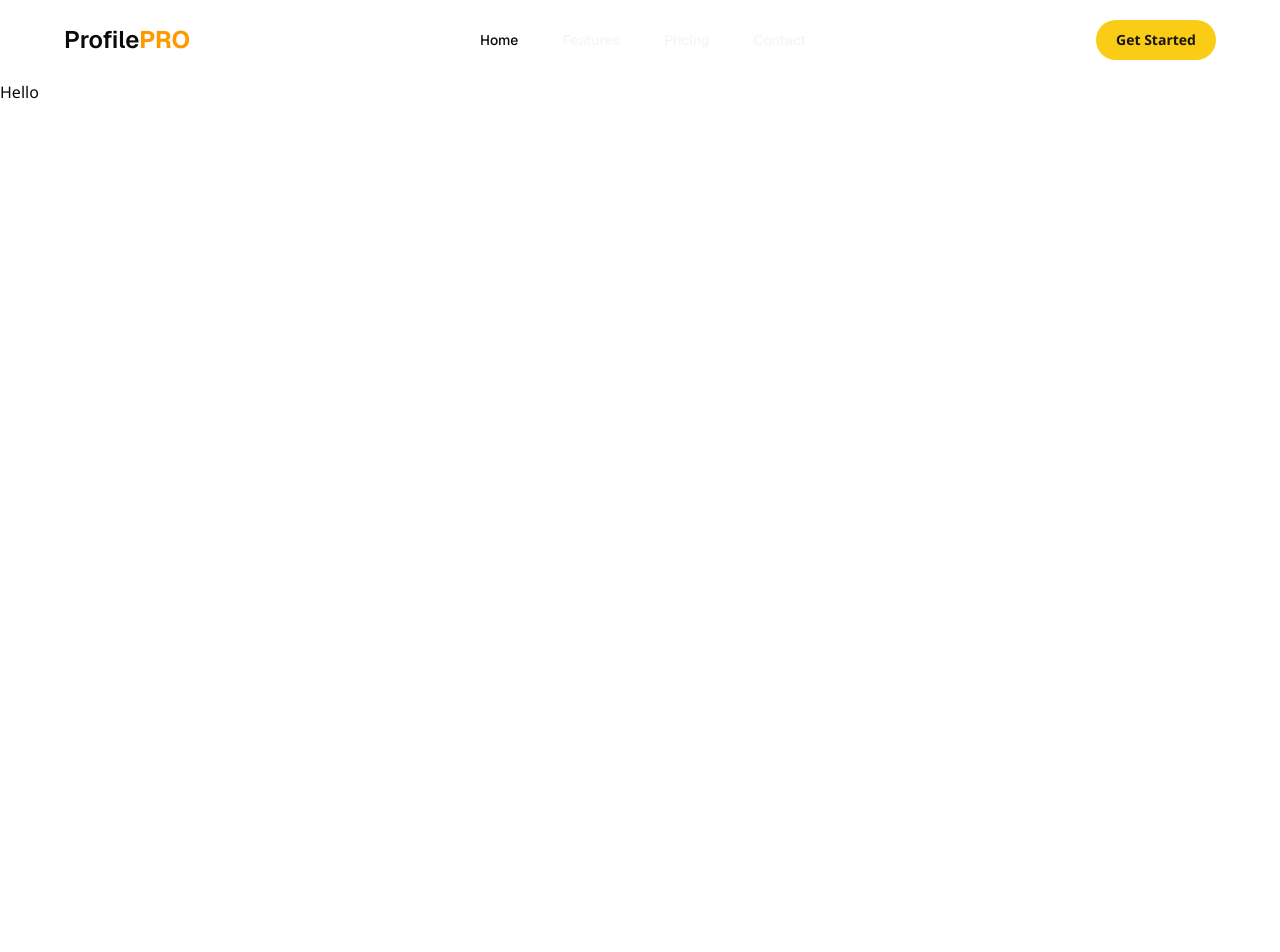
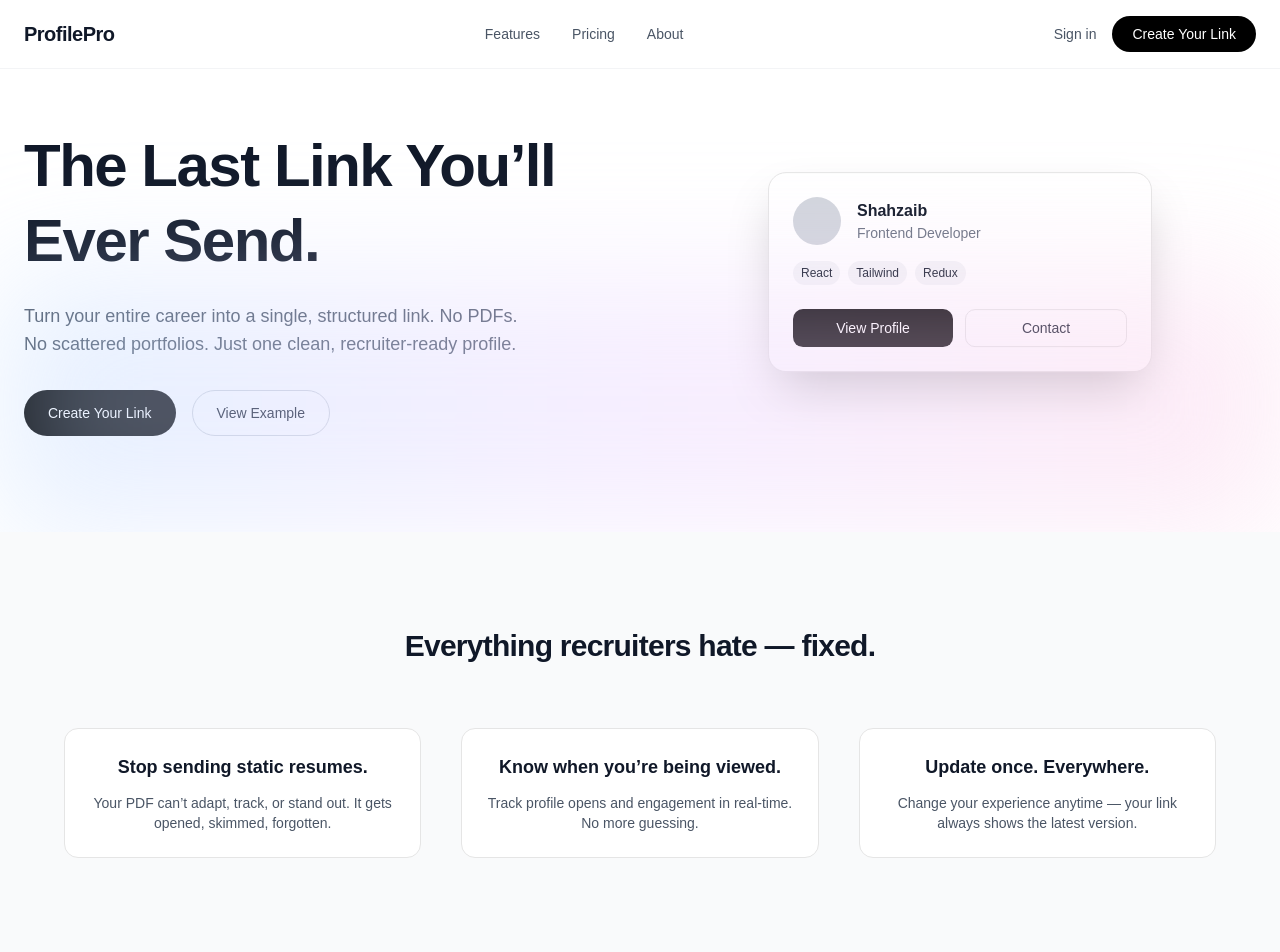
Before and after one commit to Shahzaib-010/profilePro, a React (Vite) app: page / in a window 1280 px wide. Shown: the top 952 px of the page. Before the commit the page ends 800 px from the top, so only its background shows below. Built offline with nearby package versions, Linux system fonts and the light colour scheme.

Commit message:
fix: vercel routing issue

```diff
--- a/src/context/AuthContext.jsx
+++ b/src/context/AuthContext.jsx
@@ -54,6 +54,8 @@ export function AuthProvider({ children }) {
     isLoggedIn: !!token,
   }), [user, token]);
 
+  console.log(login, user)
+
   return (
     <AuthContext.Provider value={value}>
       {children}
--- a/src/pages/landing/LandingPage.jsx
+++ b/src/pages/landing/LandingPage.jsx
@@ -1,14 +1,212 @@
-import { Link } from 'react-router-dom'
-import Navbar from '../../components/sections/Navbar'
+import React from "react";
+import { motion } from "framer-motion";
 
+const LandingPage = () => {
+  return (
+    <div className="bg-white text-gray-900 font-sans">
+      {/* NAVBAR */}
+      <header className="fixed top-0 w-full z-50 backdrop-blur-md bg-white/70 border-b border-gray-100">
+        <div className="max-w-7xl mx-auto flex items-center justify-between px-6 py-4">
+          <h1 className="text-xl font-bold tracking-tight">ProfilePro</h1>
 
-function LandingPage() {
-  return (
-    <>
-    <Navbar/>
-    <h1>Hello</h1>
-    </>
-  )
-}
+          <nav className="hidden md:flex gap-8 text-sm text-gray-600">
+            <a href="#">Features</a>
+            <a href="#">Pricing</a>
+            <a href="#">About</a>
+          </nav>
 
-export default LandingPage
+          <div className="flex items-center gap-4">
+            <button className="text-sm text-gray-600 hidden md:block">
+              Sign in
+            </button>
+            <button className="bg-black text-white px-5 py-2 rounded-full text-sm font-medium hover:scale-105 transition">
+              Create Your Link
+            </button>
+          </div>
+        </div>
+      </header>
+
+      {/* HERO */}
+      <section className="pt-32 pb-24 px-6 relative overflow-hidden">
+        <div className="max-w-7xl mx-auto grid md:grid-cols-2 gap-12 items-center">
+          {/* TEXT */}
+          <div>
+            <motion.h1
+              initial={{ opacity: 0, y: 30 }}
+              animate={{ opacity: 1, y: 0 }}
+              transition={{ duration: 0.6 }}
+              className="text-5xl md:text-6xl font-bold tracking-tight leading-tight"
+            >
+              The Last Link You’ll Ever Send.
+            </motion.h1>
+
+            <motion.p
+              initial={{ opacity: 0, y: 30 }}
+              animate={{ opacity: 1, y: 0 }}
+              transition={{ delay: 0.2 }}
+              className="mt-6 text-lg text-gray-600 max-w-lg"
+            >
+              Turn your entire career into a single, structured link. No PDFs.
+              No scattered portfolios. Just one clean, recruiter-ready profile.
+            </motion.p>
+
+            <div className="mt-8 flex gap-4">
+              <button className="bg-black text-white px-6 py-3 rounded-full text-sm font-medium hover:scale-105 transition">
+                Create Your Link
+              </button>
+              <button className="px-6 py-3 rounded-full text-sm border border-gray-300 hover:bg-gray-100 transition">
+                View Example
+              </button>
+            </div>
+          </div>
+
+          {/* FLOATING CARD */}
+          <motion.div
+            initial={{ opacity: 0, y: 40 }}
+            animate={{ opacity: 1, y: 0 }}
+            transition={{ delay: 0.3 }}
+            className="relative"
+          >
+            <motion.div
+              animate={{ y: [0, -10, 0] }}
+              transition={{ repeat: Infinity, duration: 4 }}
+              className="bg-white shadow-2xl rounded-2xl p-6 w-full max-w-sm mx-auto border"
+            >
+              <div className="flex items-center gap-4">
+                <div className="w-12 h-12 rounded-full bg-gray-300" />
+                <div>
+                  <h3 className="font-semibold">Shahzaib</h3>
+                  <p className="text-sm text-gray-500">
+                    Frontend Developer
+                  </p>
+                </div>
+              </div>
+
+              <div className="mt-4 flex flex-wrap gap-2">
+                {["React", "Tailwind", "Redux"].map((skill) => (
+                  <span
+                    key={skill}
+                    className="text-xs bg-gray-100 px-2 py-1 rounded-full"
+                  >
+                    {skill}
+                  </span>
+                ))}
+              </div>
+
+              <div className="mt-6 flex gap-3">
+                <button className="flex-1 bg-black text-white text-sm py-2 rounded-lg">
+                  View Profile
+                </button>
+                <button className="flex-1 border text-sm py-2 rounded-lg">
+                  Contact
+                </button>
+              </div>
+            </motion.div>
+          </motion.div>
+        </div>
+
+        {/* GRADIENT */}
+        <div className="absolute bottom-0 left-0 w-full h-64 bg-gradient-to-r from-blue-200 via-purple-200 to-pink-200 blur-3xl opacity-40" />
+      </section>
+
+      {/* PROBLEM SECTION */}
+      <section className="py-24 px-6 bg-gray-50">
+        <div className="max-w-6xl mx-auto text-center">
+          <h2 className="text-3xl font-bold tracking-tight">
+            Everything recruiters hate — fixed.
+          </h2>
+
+          <div className="mt-16 grid md:grid-cols-3 gap-10">
+            {[
+              {
+                title: "Stop sending static resumes.",
+                desc: "Your PDF can’t adapt, track, or stand out. It gets opened, skimmed, forgotten.",
+              },
+              {
+                title: "Know when you’re being viewed.",
+                desc: "Track profile opens and engagement in real-time. No more guessing.",
+              },
+              {
+                title: "Update once. Everywhere.",
+                desc: "Change your experience anytime — your link always shows the latest version.",
+              },
+            ].map((item, i) => (
+              <div
+                key={i}
+                className="p-6 bg-white rounded-xl border hover:-translate-y-2 transition"
+              >
+                <h3 className="font-semibold text-lg">{item.title}</h3>
+                <p className="mt-3 text-gray-600 text-sm">{item.desc}</p>
+              </div>
+            ))}
+          </div>
+        </div>
+      </section>
+
+      {/* HOW IT WORKS */}
+      <section className="py-24 px-6">
+        <div className="max-w-5xl mx-auto text-center">
+          <h2 className="text-3xl font-bold">
+            From scattered links to one clean identity.
+          </h2>
+
+          <div className="mt-16 grid md:grid-cols-3 gap-8 text-left">
+            {[
+              "Build your profile",
+              "Get your Career Link",
+              "Send it anywhere",
+            ].map((step, i) => (
+              <div key={i}>
+                <span className="text-sm text-gray-400">0{i + 1}</span>
+                <h3 className="mt-2 font-semibold">{step}</h3>
+              </div>
+            ))}
+          </div>
+        </div>
+      </section>
+
+      {/* TRUST */}
+      <section className="py-16 px-6 bg-gray-50 text-center">
+        <p className="text-sm text-gray-500 mb-6">
+          Used by candidates hired at
+        </p>
+        <div className="flex justify-center gap-10 opacity-50 text-sm">
+          <span>Stripe</span>
+          <span>Notion</span>
+          <span>Vercel</span>
+          <span>Shopify</span>
+          <span>Linear</span>
+        </div>
+      </section>
+
+      {/* FINAL CTA */}
+      <section className="py-24 px-6 text-center bg-black text-white">
+        <h2 className="text-4xl font-bold">
+          One link. That’s all they need.
+        </h2>
+        <p className="mt-4 text-gray-300">
+          Make your first impression structured, modern, and impossible to ignore.
+        </p>
+
+        <button className="mt-8 bg-white text-black px-6 py-3 rounded-full font-medium hover:scale-105 transition">
+          Create Your Link
+        </button>
+      </section>
+
+      {/* FOOTER */}
+      <footer className="py-10 px-6 border-t text-sm text-gray-500">
+        <div className="max-w-7xl mx-auto flex justify-between">
+          <span>© 2026 ProfilePro</span>
+          <div className="flex gap-6">
+            <a href="#">Features</a>
+            <a href="#">Pricing</a>
+            <a href="#">Privacy</a>
+            <a href="#">Terms</a>
+          </div>
+        </div>
+      </footer>
+    </div>
+  );
+};
+
+export default LandingPage;
```
Also changed, not shown: vercel.json (added).
